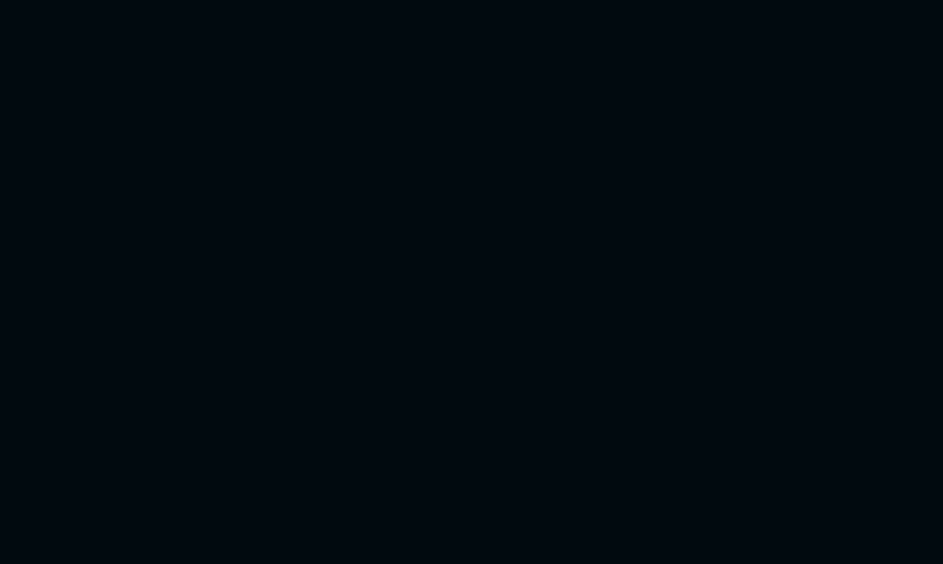
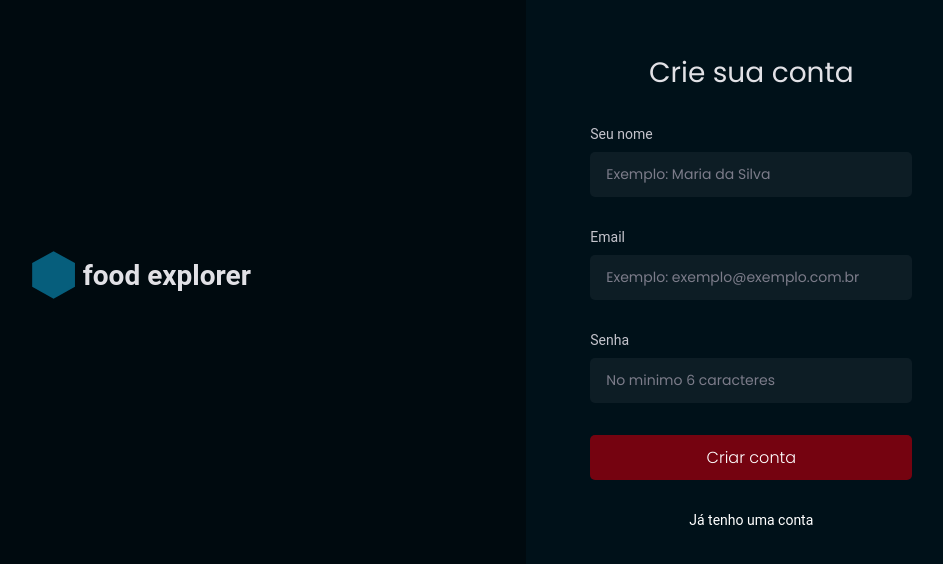
Before and after one commit to alanwengrze/food-explorer-frontend, a React (Vite) app: page /signup in a window 1280 px wide. Before the commit this address had no page. Shown: the part 142-706 px from the top of the page, without its empty margins (136-1079 px from the left). Built offline with nearby package versions, Linux system fonts and the light colour scheme.

Commit message:
:sparkles: feat: create users

```diff
--- /dev/null
+++ b/src/hooks/auth.jsx
@@ -0,0 +1,17 @@
+import { createContext, useContext } from "react";
+
+export const AuthContext = createContext({});
+
+function AuthProvider({children}){
+  return (
+    <AuthContext.Provider value={{
+
+    }}>
+      {children}
+    </AuthContext.Provider>
+  )
+}
+
+export {
+  AuthProvider,
+};
--- a/src/main.jsx
+++ b/src/main.jsx
@@ -4,11 +4,14 @@
 import  theme  from './styles/theme'
 import GlobalStyle from './styles/global'
 import { Routes } from './routes'
+import { AuthProvider } from './hooks/auth'
 ReactDOM.createRoot(document.getElementById('root')).render(
   <React.StrictMode>
     <ThemeProvider theme={theme}>
       <GlobalStyle />
-      <Routes />
+      <AuthProvider>
+        <Routes />
+      </AuthProvider>
     </ThemeProvider>
   </React.StrictMode>,
 )
--- a/src/pages/EditDish/index.jsx
+++ b/src/pages/EditDish/index.jsx
@@ -50,12 +50,6 @@
           <InputWrapper>
             <Label title="Ingredientes"/>
             <div className="ingredients">
-              <div className="test">
-              <DishItem
-                placeholder="Ex: Picanha"
-                isNew
-              />
-              </div>
               <DishItem
                 placeholder="Ex: Picanha"
                 isNew
--- a/src/pages/EditDish/styles.js
+++ b/src/pages/EditDish/styles.js
@@ -61,6 +61,10 @@
         margin-bottom: 1rem;
       }
 
+      option{
+        border-radius: 0;
+      }
+
       .ingredients{
         width: auto;
         display: flex;
--- a/src/pages/SignIn/index.jsx
+++ b/src/pages/SignIn/index.jsx
@@ -24,10 +24,11 @@
           <Input type="email" placeholder="Senha" />
         </InputWrapper>
         <Button title="Entrar"/>
+        <ButtonText
+          to="/signup"
+          title="Criar uma conta"
 
-        <Link to="/signup">
-          <ButtonText title="Criar uma conta"/>
-        </Link>
+        />
       </Form>
 
     </Container>
--- a/src/pages/SignUp/index.jsx
+++ b/src/pages/SignUp/index.jsx
@@ -1,3 +1,6 @@
+import { useState } from 'react'
+import { api } from '../../services/api'
+
 import { Container } from './styles'
 import { Logo } from '../../components/Logo'
 import { Input } from '../../components/Input'
@@ -9,7 +12,26 @@
 
 import { useNavigate } from 'react-router-dom'
 export function SignUp() {
-  const navigate = useNavigate()
+  const [name, setName] = useState('');
+  const [email, setEmail] = useState('');
+  const [password, setPassword] = useState('');
+
+  const navigate = useNavigate();
+
+  const handleSignUp = () =>{
+    api.post("/users", { name, email, password })
+    .then(()=>{
+      alert("Conta criada com sucesso")
+      navigate('/')
+    }).catch(error => {
+      if(error.response){
+        alert(error.response.data.message)
+      }else{
+        alert("Não foi possível criar sua conta")
+      }
+    })
+    console.log(name, email, password)
+  }
 
   const handleBack = () =>{
     navigate('/')
@@ -22,19 +44,34 @@
         <h1>Crie sua conta</h1>
       <InputWrapper>
           <Label title="Seu nome"/>
-          <Input type="email" placeholder="Exemplo: Maria da Silva" />
+          <Input
+            type="text"
+            placeholder="Exemplo: Maria da Silva"
+            onChange={(e) => setName(e.target.value)}
+          />
         </InputWrapper>
 
         <InputWrapper>
           <Label title="Email"/>
-          <Input type="email" placeholder="Exemplo: exemplo@exemplo.com.br" />
+          <Input
+            type="email"
+            placeholder="Exemplo: exemplo@exemplo.com.br"
+            onChange={(e) => setEmail(e.target.value)}
+          />
         </InputWrapper>
 
         <InputWrapper>
           <Label title="Senha"/>
-          <Input type="email" placeholder="No minimo 6 caracteres" />
+          <Input
+            type="password"
+            placeholder="No minimo 6 caracteres"
+            onChange = {(e) => setPassword(e.target.value)}
+          />
         </InputWrapper>
-        <Button title="Criar conta"/>
+        <Button
+          title="Criar conta"
+          onClick={handleSignUp}
+        />
 
         <ButtonText
         title="Já tenho uma conta"
--- a/src/routes/index.jsx
+++ b/src/routes/index.jsx
@@ -5,7 +5,7 @@
 export function Routes(){
   return(
     <BrowserRouter>
-      <AppRoutes />
+      <AuthRoutes />
     </BrowserRouter>
   )
 }
--- /dev/null
+++ b/src/services/api.js
@@ -0,0 +1,5 @@
+import axios from "axios";
+
+export const api = axios.create({
+  baseURL: "http://localhost:3000",
+})
```
